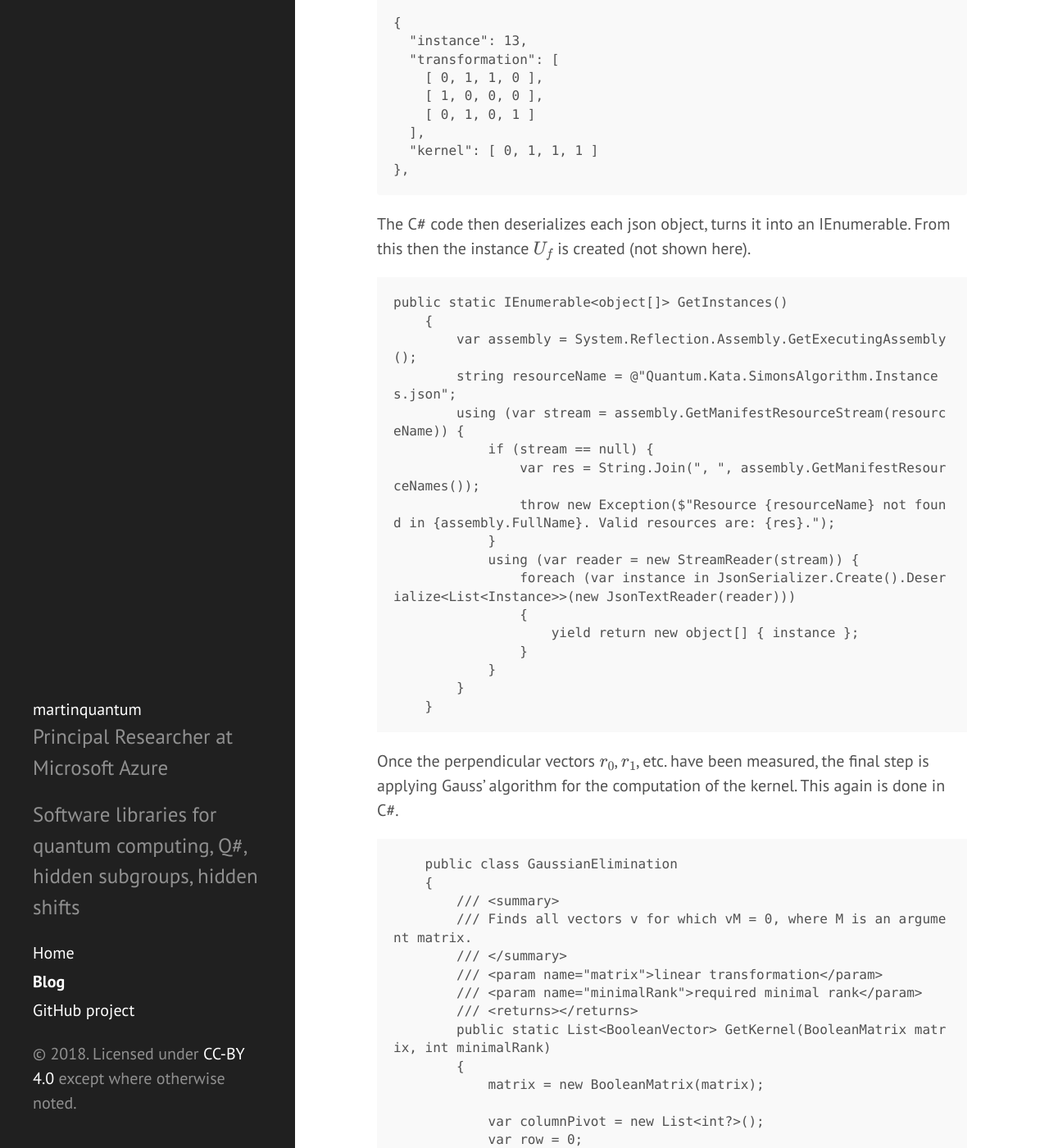
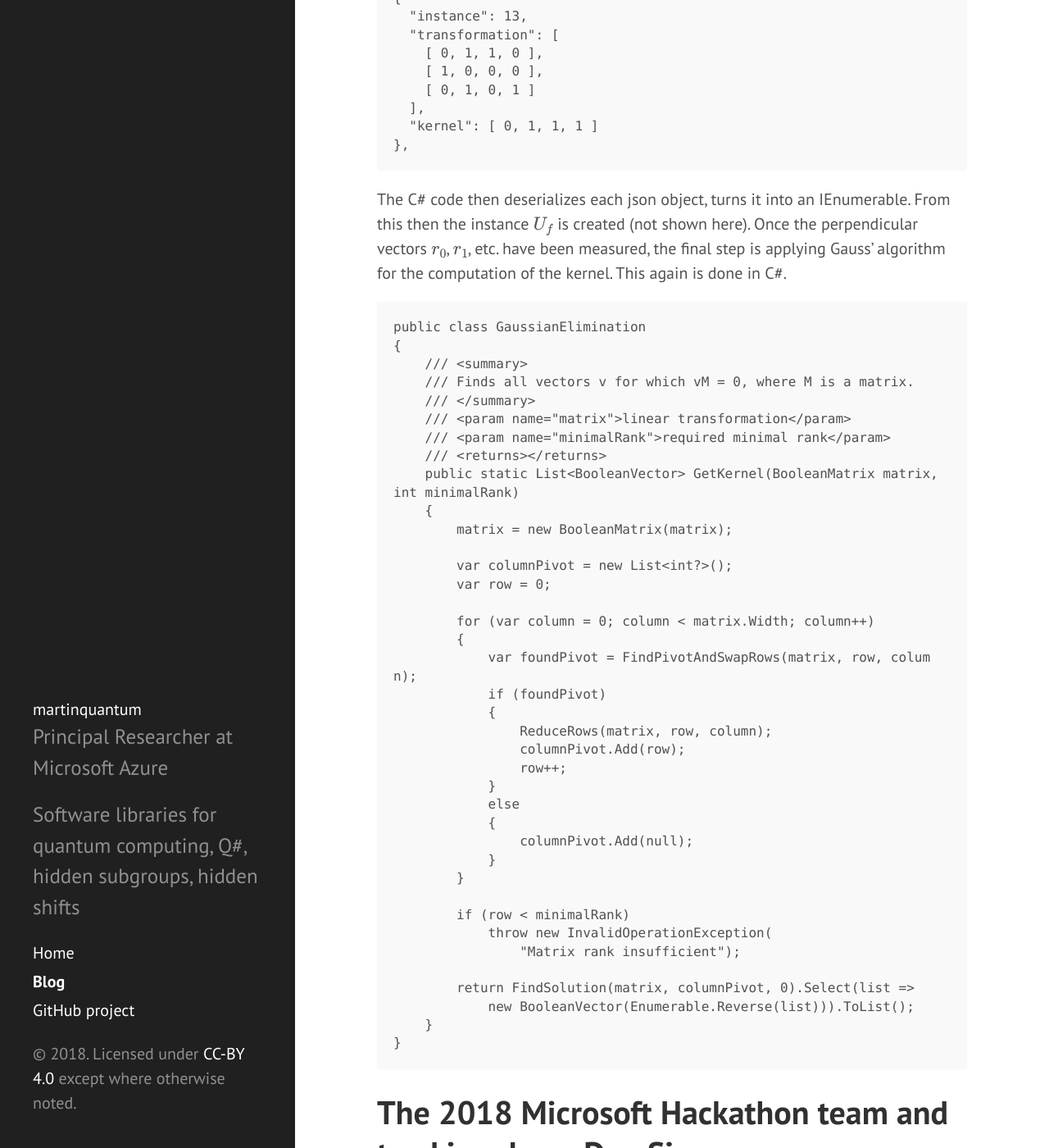
Before and after one commit to martinquantum/martinquantum.github.io, a Jekyll site: the page built from _posts/2018-12-10-simon.md, in a window 1280 px wide and 1400 px high, scrolled down 4423 px. Shown: the whole window at 82% size. Built offline with Jekyll 4.4.1, drawn with Linux system fonts in a browser that asks for light colours; formulas are drawn with MathJax 3; some of the changed text lies outside the part shown.

Commit message:
more changes

````diff
--- a/_posts/2018-12-10-simon.md
+++ b/_posts/2018-12-10-simon.md
@@ -84,7 +84,7 @@ operation SimonsAlgorithm (N : Int, Uf : ((Qubit[], Qubit[]) => ())) : Int[]
 }
 ```
 
-It turns out that running this quantum algorithm once will produce a bit-vector $r_0$ that is perpendicular to $s$. Running it again will produce another bit-vector $r_1$ that is again perpendicular to $s$, and so on. Running the procedure $n$ time will with high probability yield a system of linear equations from which $s$ can be reconstructed uniquely by performing a kernel computation. This has been described in the [FOCS'94 paper](https://ieeexplore.ieee.org/document/365701) by Dan. Really nice expositions of this algorithm are available. I personally learned it from a papers that [Peter Høyer and Gilles Brassard](https://ieeexplore.ieee.org/document/595153) and Michele Mosca and Arthur Ekert](https://link.springer.com/chapter/10.1007%2F3-540-49208-9_15) wrote in the mid 90's and which paved the way to generalizations which are known as the so-called "hidden subgroup problem", a tantalizing problem which would in its full generality allow to solve such interesting problems as graph isomorphism.
+It turns out that running this quantum algorithm once will produce a bit-vector $r_0$ that is perpendicular to $s$. Running it again will produce another bit-vector $r_1$ that is again perpendicular to $s$, and so on. Running the procedure $n$ time will with high probability yield a system of linear equations from which $s$ can be reconstructed uniquely by performing a kernel computation. This has been described in the [FOCS'94 paper](https://ieeexplore.ieee.org/document/365701) by Dan. Really nice expositions of this algorithm are available. I personally learned it from a papers that [Peter Høyer and Gilles Brassard](https://ieeexplore.ieee.org/document/595153) and [Michele Mosca and Arthur Ekert](https://link.springer.com/chapter/10.1007%2F3-540-49208-9_15) wrote in the mid 90's and which paved the way to generalizations which are known as the so-called "hidden subgroup problem", a tantalizing problem which would in its full generality allow to solve such interesting problems as graph isomorphism.
 
 The classical part of the reference implementation of Simon's algorithm is really simple. We used json to store our test inputs, which consist of pairs of a matrix and a kernel vector. Here is one of the test inputs (again, you can convince yourself that the kernel is indeed spanned by the given vector):
 
@@ -101,77 +101,57 @@ The classical part of the reference implementation of Simon's algorithm is reall
 ```
 
 The C# code then deserializes each json object, turns it into an IEnumerable. From this then the instance $U_f$ is created (not shown here).
+Once the perpendicular vectors $r_0$, $r_1$, etc. have been measured, the final step is applying Gauss' algorithm for the computation of the kernel. This again is done in C#.
 
 ```C#
-public static IEnumerable<object[]> GetInstances()
+public class GaussianElimination
+{
+    /// <summary>
+    /// Finds all vectors v for which vM = 0, where M is a matrix.
+    /// </summary>
+    /// <param name="matrix">linear transformation</param>
+    /// <param name="minimalRank">required minimal rank</param>
+    /// <returns></returns>
+    public static List<BooleanVector> GetKernel(BooleanMatrix matrix, int minimalRank)
     {
-        var assembly = System.Reflection.Assembly.GetExecutingAssembly();
-        string resourceName = @"Quantum.Kata.SimonsAlgorithm.Instances.json";
-        using (var stream = assembly.GetManifestResourceStream(resourceName)) {
-            if (stream == null) {
-                var res = String.Join(", ", assembly.GetManifestResourceNames());
-                throw new Exception($"Resource {resourceName} not found in {assembly.FullName}. Valid resources are: {res}.");
+        matrix = new BooleanMatrix(matrix);
+
+        var columnPivot = new List<int?>();
+        var row = 0;
+
+        for (var column = 0; column < matrix.Width; column++)
+        {
+            var foundPivot = FindPivotAndSwapRows(matrix, row, column);
+            if (foundPivot)
+            {
+                ReduceRows(matrix, row, column);
+                columnPivot.Add(row);
+                row++;
             }
-            using (var reader = new StreamReader(stream)) {
-                foreach (var instance in JsonSerializer.Create().Deserialize<List<Instance>>(new JsonTextReader(reader)))
-                {
-                    yield return new object[] { instance };
-                }
+            else
+            {
+                columnPivot.Add(null);
             }
         }
+
+        if (row < minimalRank)
+            throw new InvalidOperationException(
+                "Matrix rank insufficient");
+
+        return FindSolution(matrix, columnPivot, 0).Select(list =>
+            new BooleanVector(Enumerable.Reverse(list))).ToList();
     }
-```
-
-Once the perpendicular vectors $r_0$, $r_1$, etc. have been measured, the final step is applying Gauss' algorithm for the computation of the kernel. This again is done in C#.
-
-
-```C#
-    public class GaussianElimination
-    {
-        /// <summary>
-        /// Finds all vectors v for which vM = 0, where M is an argument matrix.
-        /// </summary>
-        /// <param name="matrix">linear transformation</param>
-        /// <param name="minimalRank">required minimal rank</param>
-        /// <returns></returns>
-        public static List<BooleanVector> GetKernel(BooleanMatrix matrix, int minimalRank)
-        {
-            matrix = new BooleanMatrix(matrix);
-
-            var columnPivot = new List<int?>();
-            var row = 0;
-
-            for (var column = 0; column < matrix.Width; column++)
-            {
-                var foundPivot = FindPivotAndSwapRows(matrix, row, column);
-                if (foundPivot)
-                {
-                    ReduceRows(matrix, row, column);
-                    columnPivot.Add(row);
-                    row++;
-                }
-                else
-                {
-                    columnPivot.Add(null);
-                }
-            }
-
-            if (row < minimalRank)
-                throw new InvalidOperationException("Matrix rank insufficient");
-
-            return FindSolution(matrix, columnPivot, 0).Select(list =>
-               new BooleanVector(Enumerable.Reverse(list))).ToList();
-        }
+}
 ```
 
 # The 2018 Microsoft Hackathon team and tracking down Dan Simon
 
 The kata to explore Simon's algorithm was developed during the [2018 Microsoft Hackathon](https://news.microsoft.com/life/hackathon/) that saw several really cool Q# katas constributed by people who had previously little or no quantum computing knowledge. Within 3 days time, the entire sample was written and after a code review, the pull request to the kata repo was approved a few days later. The team that developed the entire sample included [Szymon Stankiewicz](https://github.com/SzymonStankiewicz), [Kasjan Siwek](https://github.com/kasjan-s), [Mikolaj Lisik](https://github.com/milisik), [Martin Roetteler](https://github.com/martinquantum), and [Mariia Mykhailova](https://github.com/tcNickolas).
 
-![The brave Hackathon team for Simon's kata](martinquantum.github.io/_posts/pictures/2018 Hackathon Team with Dan Simon.jpg)
+![The brave Hackathon team for Simon's kata](https://martinquantum.github.io/_posts/pictures/"2018 Hackathon Team with Dan Simon.jpg")
 
 After completing the code, we realized that Dan Simon is actually a Microsoft employee! He does not work in quantum computing anymore, but that didn't stop us from looking up his office and visiting him to tell him about the kata and to give him a Q# T-Shirt as a present. We didn't come a minute too early as we learned during our visit that Dan actually retired a few weeks later, after having spend almost 25 years at Microsoft working on security and crypto applications: he told us that he joined Microsoft right after his PhD with Gilles Brassard which led to the FOCS'94 paper.
 
 Dan also shared an interesting anecdote, which complements an anecdote that Peter Shor shared at his [QIP'04 keynote](https://qipconference.org/2004/schedule.html) where he mentioned that he served on the FOCS Program Committee in 1993. Dan had submitted his paper to FOCS'93 which was rejected. Peter became aware of the paper, and it inspired him to come up with his famous quantum algorithms for discrete log and factoring which he then submitted to FOCS'94, where both Dan's and Peter's papers were accepted.
 
-The new wrinkle to this story is something we learned from Dan: he told us that he and Peter actually made a deal: as in 1994 the market for quantum computing papers was super-thin and not many (if any!) papers were expected to be accepted to a high-profile conference such as FOCS, if one of the two papers gets in and the other one gets rejected, then they would have merged the papers anyways (!) History had it that both papers got in...
+The new wrinkle to this story is something we learned from Dan: he told us that he and Peter actually made a pact: in 1994 the market for quantum computing papers was super-thin and not many (if any!) papers were expected to be accepted to a high-profile conference such as FOCS. So the deal was that if one of the two papers gets in and the other one gets rejected, then they would have merged the papers anyways and published it as a two-author paper (!) History had it that both papers got in...
````
